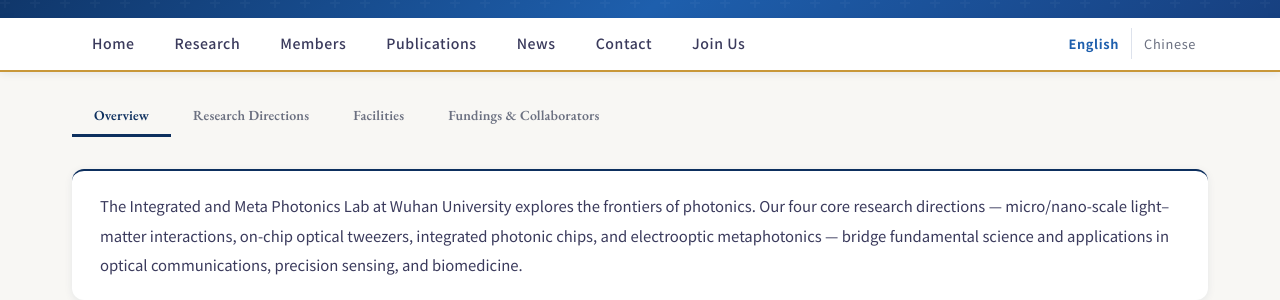
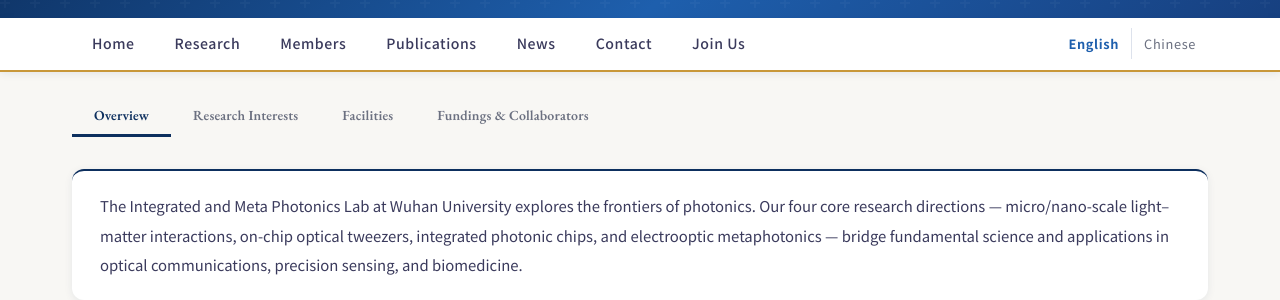
Before and after one commit to jinslu/jinslu.github.io, a Jekyll site: the page built from research.html, in a window 1280 px wide. Shown: the part 122-422 px from the top of the page. Built offline with Jekyll 4.4.1, drawn with Linux system fonts in a browser that asks for light colours; some web fonts are replaced.

Commit message:
Rename Research Areas/Directions to Research Interests on homepage and research page
Co-Authored-By: Claude Sonnet 4.6 <noreply@anthropic.com>

```diff
--- a/index.html
+++ b/index.html
@@ -31,8 +31,8 @@ permalink: /
   <div class="section-title" style="margin:28px 0 18px">
     <span class="dot"></span>
     <h2>
-      <span class="cn-text">研究方向</span>
-      <span class="en-text">Research Areas</span>
+      <span class="cn-text">研究兴趣</span>
+      <span class="en-text">Research Interests</span>
     </h2>
   </div>
 
--- a/research.html
+++ b/research.html
@@ -13,7 +13,7 @@ permalink: /research/
       <span class="cn-text">概述</span><span class="en-text">Overview</span>
     </button>
     <button class="rst-btn" data-panel="directions">
-      <span class="cn-text">研究方向</span><span class="en-text">Research Directions</span>
+      <span class="cn-text">研究兴趣</span><span class="en-text">Research Interests</span>
     </button>
     <button class="rst-btn" data-panel="facilities">
       <span class="cn-text">实验设备</span><span class="en-text">Facilities</span>
```
